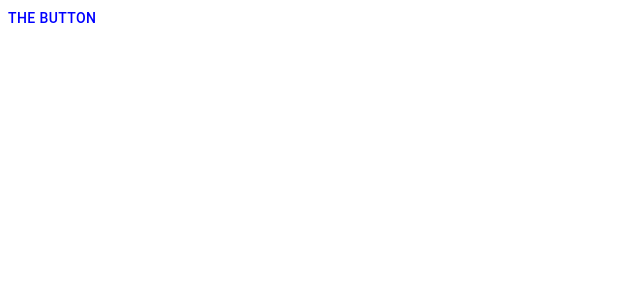
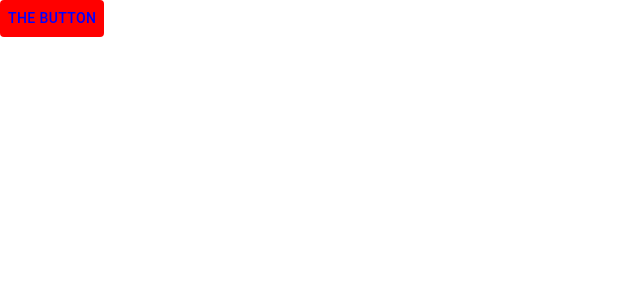
Before and after one commit to orenkole/material-ui-sistilli, a React (Create React App) app: page / in a window 1280 px wide. Shown: the top 300 px of the page, without its empty margins (0-640 px from the left). Built offline with nearby package versions, Linux system fonts and the light colour scheme.

Commit message:
3: makeStyles. Use 2 classes through 'classnames' library

```diff
--- a/package.json
+++ b/package.json
@@ -9,6 +9,7 @@
     "@testing-library/jest-dom": "^5.14.1",
     "@testing-library/react": "^11.2.7",
     "@testing-library/user-event": "^12.8.3",
+    "classnames": "^2.3.1",
     "react": "^17.0.2",
     "react-dom": "^17.0.2",
     "react-scripts": "4.0.3",
--- a/src/CoolButton.jsx
+++ b/src/CoolButton.jsx
@@ -3,6 +3,7 @@ import {
   makeStyles,
 } from '@material-ui/core'
 import React from 'react'
+import classNames from "classnames";
 
 // const useStyles = makeStyles({
 //   buttonStyles: props => ({
@@ -17,13 +18,16 @@ const useStyles = makeStyles(theme => ({
     [theme.breakpoints.up("sm")]: {
       color: "blue",
     }
+  },
+  textBackground: {
+    backgroundColor: "red",
   }
 }))
 
 function CoolButton(props) {
   const classes = useStyles();
   return (
-    <Button className={classes.buttonStyles}>
+    <Button className={classNames(classes.buttonStyles, classes.textBackground)}>
       The button
     </Button>
   )
```
Also changed, not shown: 1 other file (tests, documents, lock files or other folders).
